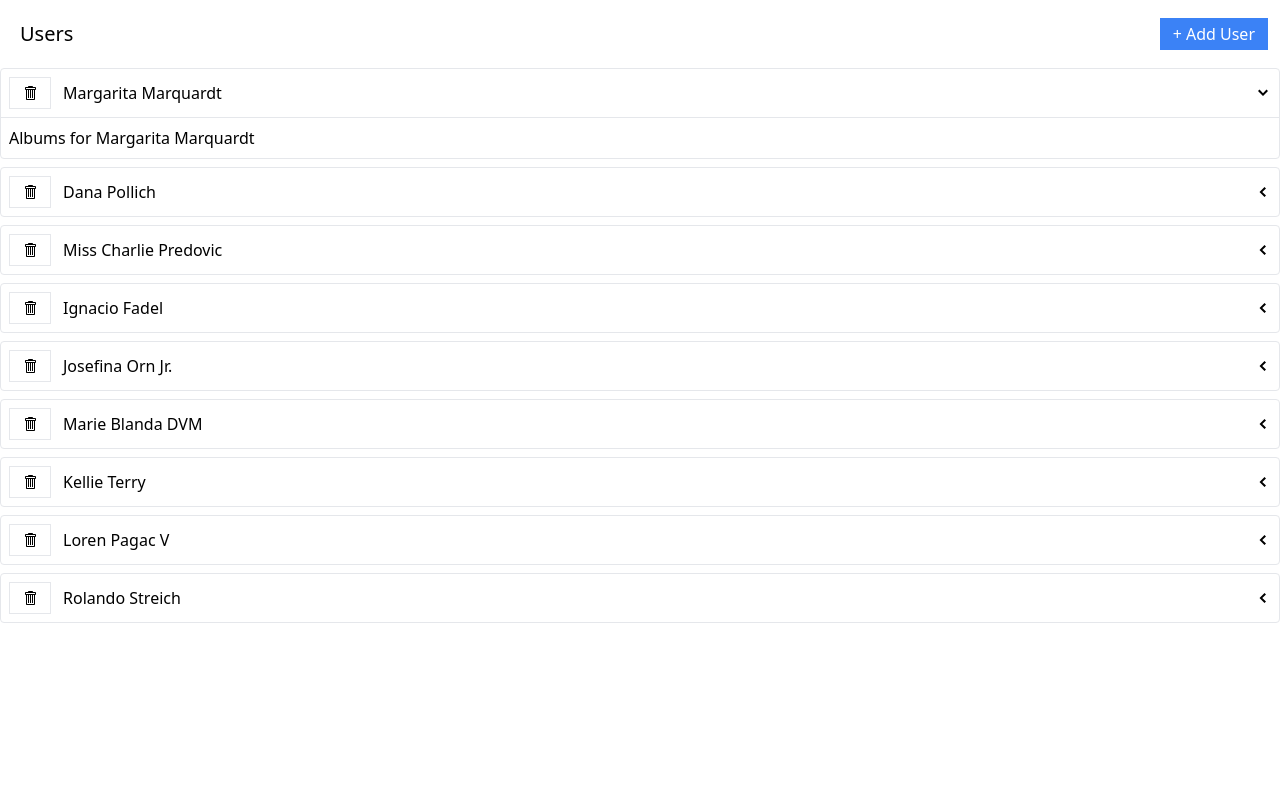
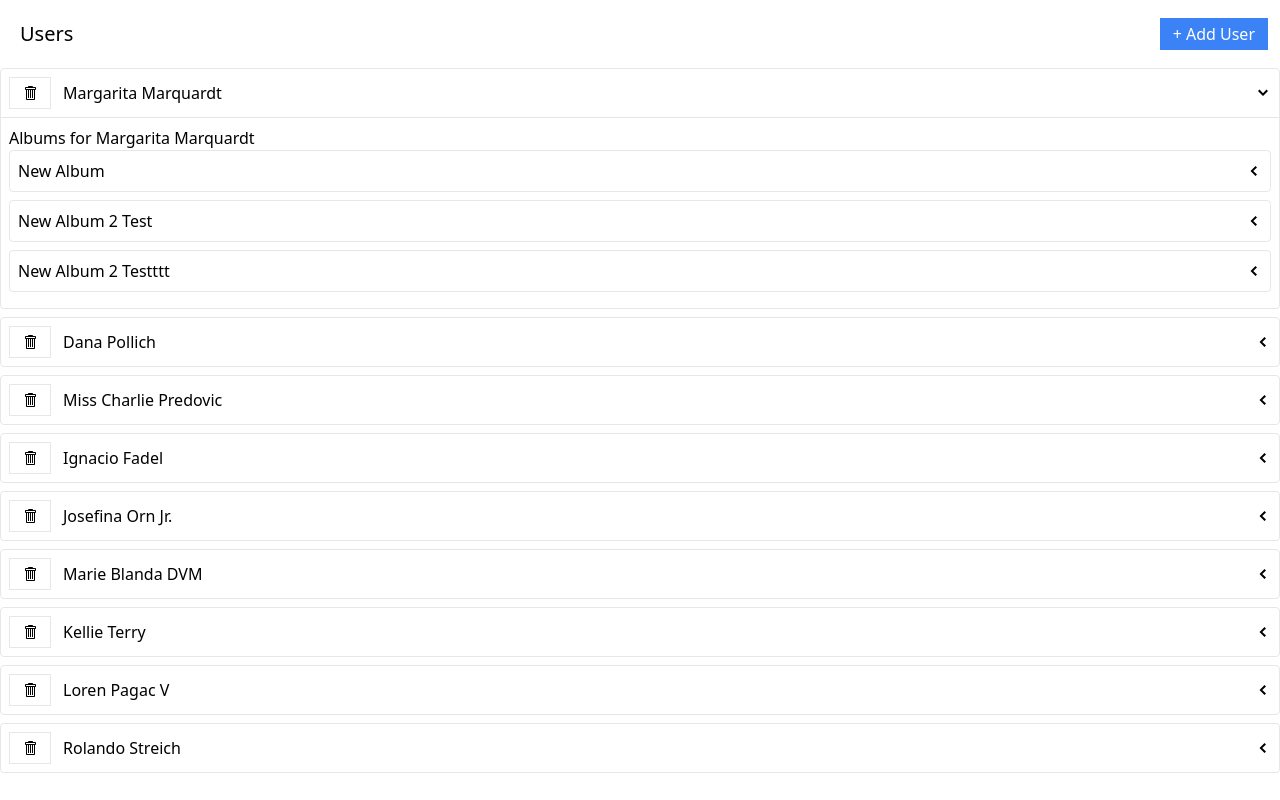
Before and after one commit to konojack/albums-async-thunks-redux-toolkit, a React (Create React App) app: page / in a window 1280 px wide. Both pictures are taken after a click on the element 1263 px from the left and 93 px from the top of the page. Built offline with nearby package versions, Linux system fonts and the light colour scheme; data requests are answered from the project's data file.

Commit message:
listed all albums for user

```diff
--- a/db.json
+++ b/db.json
@@ -42,6 +42,16 @@
       "id": "10",
       "title": "New Album",
       "userId": "1"
+    },
+    {
+      "id": "12",
+      "title": "New Album 2 Test",
+      "userId": "1"
+    },
+    {
+      "id": "13",
+      "title": "New Album 2 Testttt",
+      "userId": "1"
     }
   ],
   "photos": []
--- a/src/components/AlbumsList.js
+++ b/src/components/AlbumsList.js
@@ -1,15 +1,32 @@
 import { useFetchAlbumsQuery } from '../store';
+import ExtendablePanel from './ExtendablePanel';
+import Skeleton from './Skeleton';
 
 const AlbumsList = ({ user }) => {
   const { data, error, isLoading } = useFetchAlbumsQuery(user);
-  console.log(
-    '🚀 ~ file: AlbumsList.js:5 ~ AlbumsList ~ data, error, isLoading',
-    data,
-    error,
-    isLoading
+
+  let content;
+  if (isLoading) {
+    content = <Skeleton times={3} />;
+  } else if (error) {
+    content = <div>Error loading albums.</div>;
+  } else {
+    content = data.map((album) => {
+      const header = <div>{album.title}</div>;
+      return (
+        <ExtendablePanel key={album.id} header={header}>
+          List of photos in the album
+        </ExtendablePanel>
+      );
+    });
+  }
+
+  return (
+    <div>
+      <div>Albums for {user.name}</div>
+      <div>{content}</div>
+    </div>
   );
-
-  return <div>Albums for {user.name}</div>;
 };
 
 export default AlbumsList;
```
